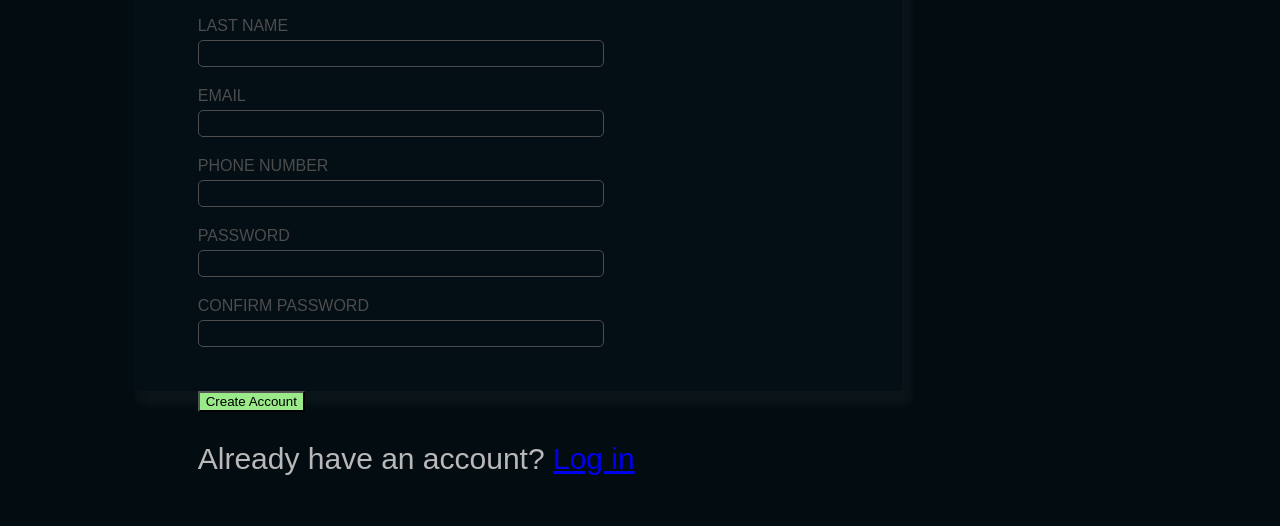
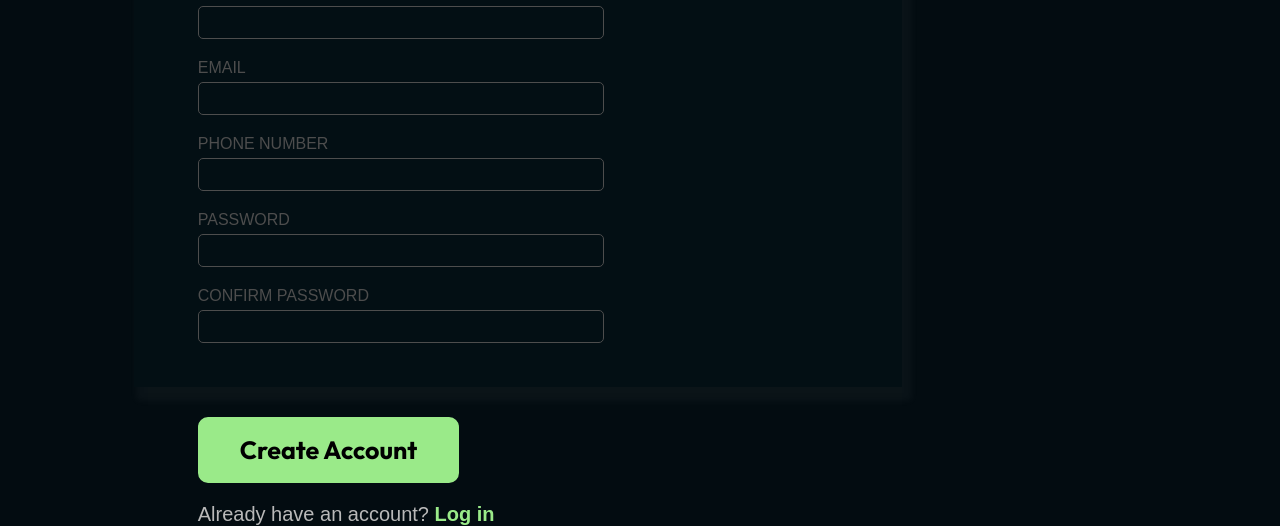
Before and after one commit to andreww-00/Form-Practice, a plain HTML site: page index.html in a window 1280 px wide. Shown: the part 338-864 px from the top of the page. Before the commit the page ends 814 px from the top, so only its background shows below. Drawn offline with Linux system fonts and the light colour scheme.

Commit message:
finished basic page style

```diff
--- a/index.html
+++ b/index.html
@@ -50,7 +50,7 @@
             </div>
         </form>
         <button type="submit" form="form" value="Submit">Create Account</button>
-        <p>Already have an account? <a href="broken.com"> Log in</a></p>
+        <p class="login">Already have an account? <a href="broken.com"> Log in</a></p>
     </div>
 
 </body>
--- a/style.css
+++ b/style.css
@@ -81,7 +81,7 @@ input {
     background-color: var(--light);
     border: 1px solid var(--font-darker);
     color: var(--font-darker);
-    font-size: 20px;
+    font-size: 25px;
     width: 25rem;
     border-radius: 5px;
 }
@@ -93,17 +93,43 @@ input {
     align-items:flex-start;
 }
 
+.content > .login {
+    font-size: 20px;
+}
+
 .content > p, button  {
     margin-left: 4rem;
 }
 
 button {
     background-color: var(--green);
+    border:2px solid var(--green);
+    padding: 15px 40px;
+    font-size: 25px;
+    border-radius: 10px;
+    font-weight: bold;
+    font-family: outfit, "arial";
+    margin-top: 30px;
 }
 
+button:hover {
+    background-color: var(--dark);
+    color: var(--green);
+    border: 2px solid var(--green);
+}
 
 .content > p {
     font-size: 30px;
     padding-right: 8rem;
     color: var(--font-bright);
 }
+
+a {
+    text-decoration: none;
+    color: var(--green);
+    font-weight: bold;
+}
+
+a:hover {
+    color: white;
+}
```
